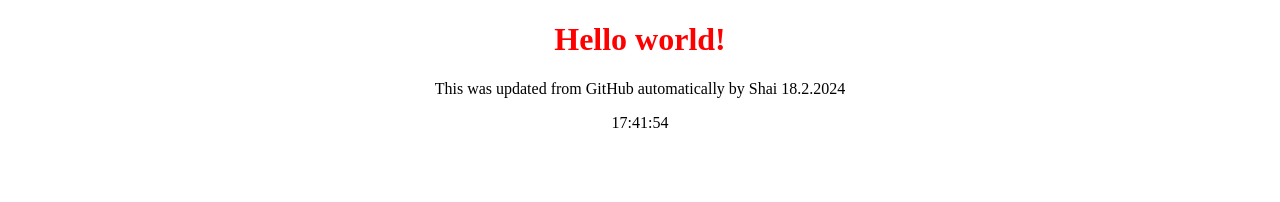
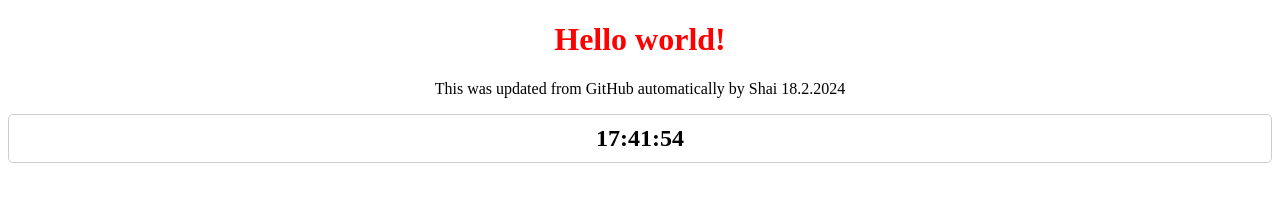
Before and after one commit to shai360hai/GitLink, a plain HTML site: page index.html in a window 1280 px wide. Drawn offline with Linux system fonts and the light colour scheme.

Commit message:
Update index.html

```diff
--- a/index.html
+++ b/index.html
@@ -5,6 +5,16 @@
     <meta name="viewport" content="width=device-width, initial-scale=1.0">
     <link rel="stylesheet" href="css/index.css">
     <title>GitHub Shai pages demo</title>
+       <style>
+        #clock {
+            font-size: 24px;
+            font-weight: bold;
+            padding: 10px;
+            border: 1px solid #ccc;
+            border-radius: 5px;
+            text-align: center;
+        }
+    </style>
 </head>
 <body>
     <h1>Hello world!</h1>
@@ -12,10 +22,6 @@
     <script src="index.js"></script>
 
     <div id="clock">
-
-                updateTime();
-
-
     </div>
 
     <script>
```
